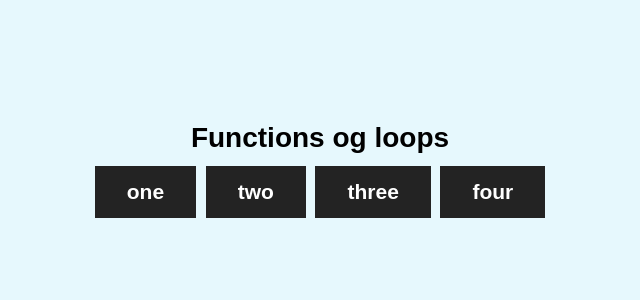
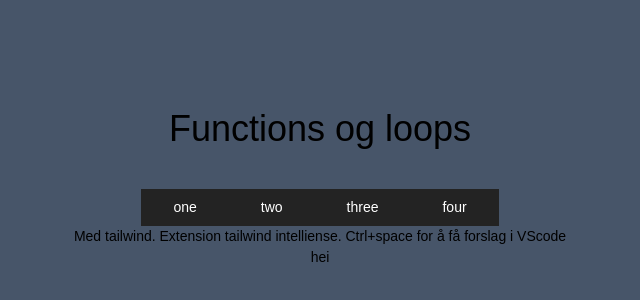
Before and after one commit to Frode10/Javascript-functions-og-loops, a plain HTML site: page index.html in a window 1280 px wide. Shown: the part 232-532 px from the top of the page, without its empty margins (320-960 px from the left). Drawn offline with nearby package versions, Linux system fonts and the light colour scheme.

Commit message:
ingen grunn

```diff
--- a/index.html
+++ b/index.html
@@ -4,14 +4,20 @@
     <meta charset="UTF-8" />
     <meta name="viewport" content="width=device-width, initial-scale=1.0" />
     <link rel="icon" href="favicon.ico" type="image/x-icon" />
+    <script src="https://cdn.tailwindcss.com" defer></script>
 
     <script src="./script.js" defer></script>
     <link rel="stylesheet" href="./style.css" />
     <title>Functions og loops</title>
   </head>
-  <body>
-    <h1>Functions og loops</h1>
+  <body class="bg-slate-600">
+    <h1 class="text-4xl m-10">Functions og loops</h1>
+
     <h2 id="words"></h2>
+    <h3>Med tailwind. Extension tailwind intelliense. Ctrl+space for å få forslag i VScode</h3>
+    <h3>hei<h3>
+
+      <div class""
   </div>
   </body>
 </html>
```
Also changed, not shown: tailwind.config.js (added).
